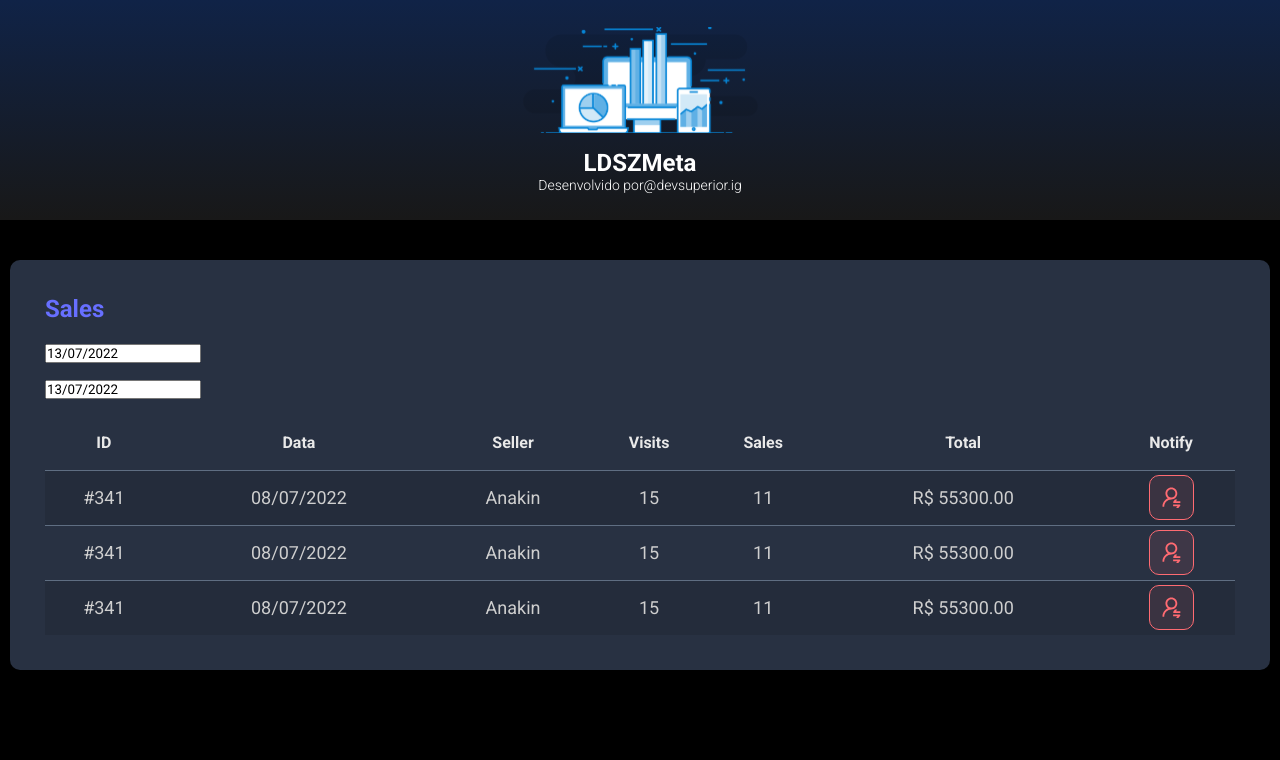
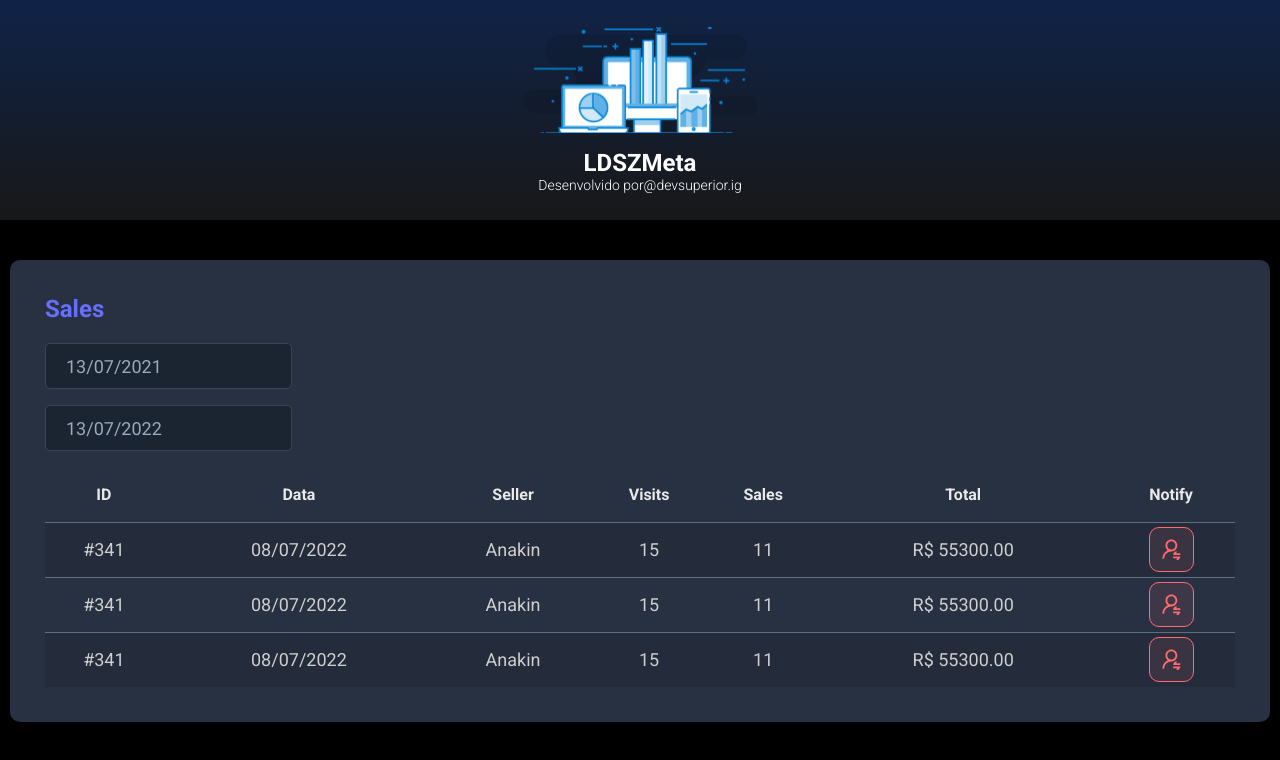
Before and after one commit to LeonardoLDSZ/ldszmeta, a React (Vite) app in the folder frontend/: page / in a window 1280 px wide. Shown: the top 760 px of the page. Built offline with nearby package versions, Linux system fonts and the light colour scheme.

Commit message:
useState

```diff
--- a/frontend/src/components/SalesCard/index.tsx
+++ b/frontend/src/components/SalesCard/index.tsx
@@ -1,3 +1,4 @@
+import { useState } from "react";
 import DatePicker from "react-datepicker";
 import "react-datepicker/dist/react-datepicker.css";
 import NotificationButton from "../NotificationButton";
@@ -5,23 +6,30 @@
 import "./styles.css";
 
 function SalesCard() {
+
+  const min = new Date(new Date().setDate(new Date().getDate() - 365));
+  const max = new Date();
+
+  const [minDate, setMinDate] = useState(min);
+  const [maxDate, setMaxDate] = useState(max);
+
   return (
     <div className="ldszmeta-card">
       <h2 className="ldszmeta-sales-title">Sales</h2>
       <div>
         <div className="ldszmeta-form-control-container">
           <DatePicker
-            selected={new Date()}
-            onChange={(date: Date) => {}}
-            className="dsmeta-form-control"
+            selected={minDate}
+            onChange={(date: Date) => setMinDate(date)}
+            className="ldszmeta-form-control"
             dateFormat="dd/MM/yyyy"
           />
         </div>
         <div className="ldszmeta-form-control-container">
           <DatePicker
-            selected={new Date()}
-            onChange={(date: Date) => {}}
-            className="dsmeta-form-control"
+            selected={maxDate}
+            onChange={(date: Date) => setMaxDate(date)}
+            className="ldszmeta-form-control"
             dateFormat="dd/MM/yyyy"
           />
         </div>
```
